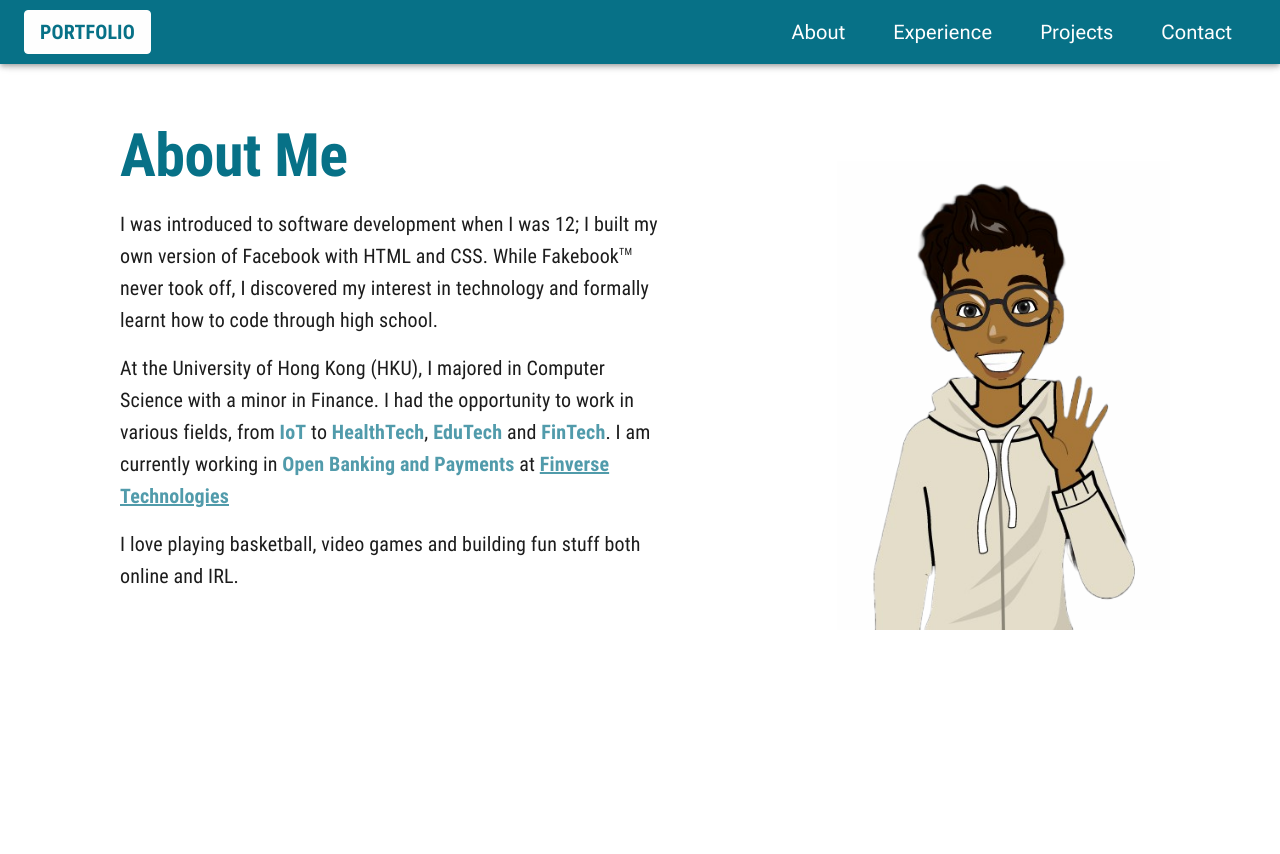
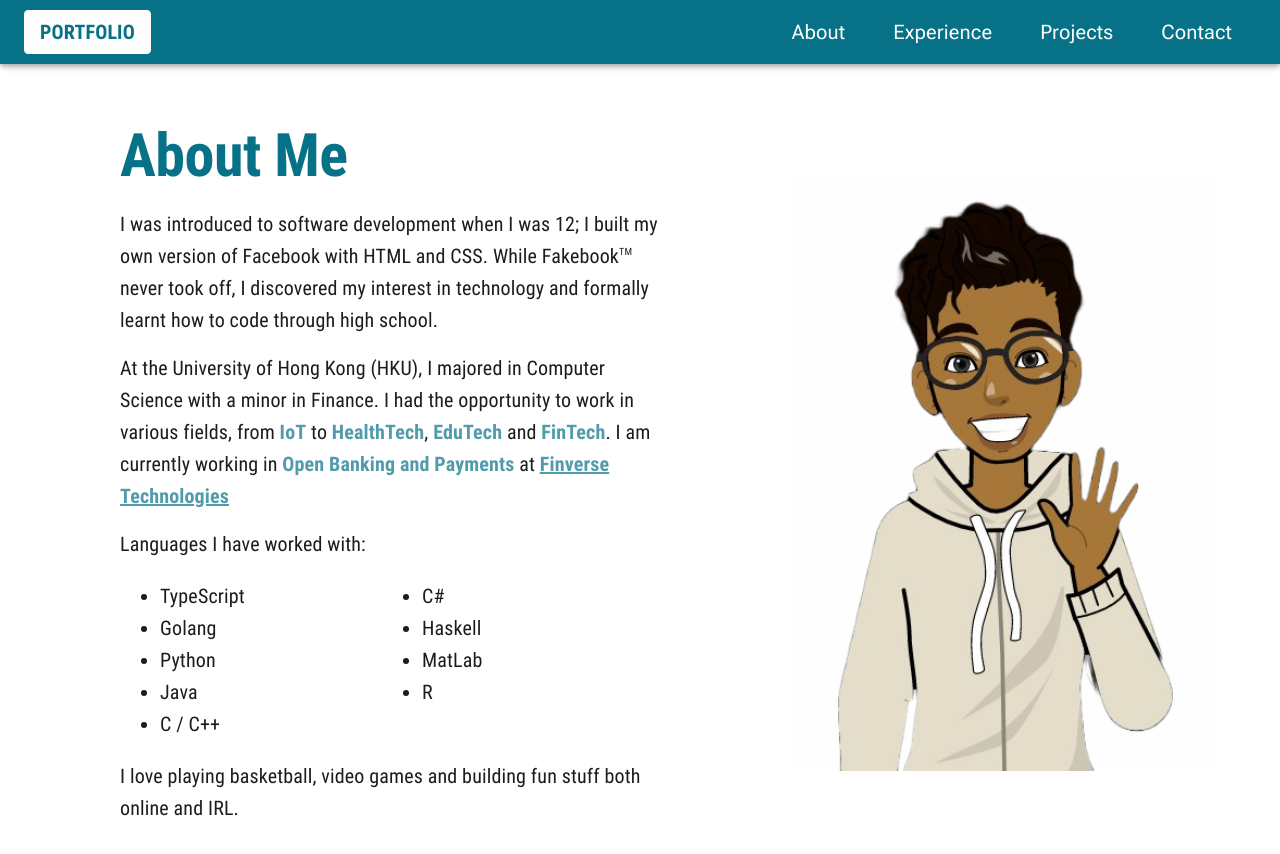
Before and after one commit to pranay1208/pranay1208.github.io, a React (Create React App) app: page /about in a window 1280 px wide. Shown: the top 854 px of the page. Before the commit the page ends 800 px from the top, so only its background shows below. Built offline with nearby package versions, Linux system fonts and the light colour scheme.

Commit message:
finished about page

```diff
--- a/src/Pages/AboutMePage.jsx
+++ b/src/Pages/AboutMePage.jsx
@@ -25,7 +25,7 @@ const AboutMePage = () => {
       <Box paddingX={isMobile ? 3 : 15} paddingTop={15} paddingBottom={5}>
         <Grid container spacing={5}>
           <Grid container item lg={8} xs>
-            <Box maxWidth='80%'>
+            <Box maxWidth={isMobile ? "auto" : "80%"}>
               <Typography
                 variant='h2'
                 color={pageColor}
@@ -70,6 +70,25 @@ const AboutMePage = () => {
                 variant='h6'
                 component='p'
                 fontFamily='RobotoCondensed'
+                marginBottom={2}
+              >
+                Languages I have worked with:
+                <ul style={{ columns: 2 }}>
+                  <li>TypeScript</li>
+                  <li>Golang</li>
+                  <li>Python</li>
+                  <li>Java</li>
+                  <li>C / C++</li>
+                  <li>C#</li>
+                  <li>Haskell</li>
+                  <li>MatLab</li>
+                  <li>R</li>
+                </ul>
+              </Typography>
+              <Typography
+                variant='h6'
+                component='p'
+                fontFamily='RobotoCondensed'
               >
                 I love playing basketball, video games and building fun stuff
                 both online and IRL.
```
